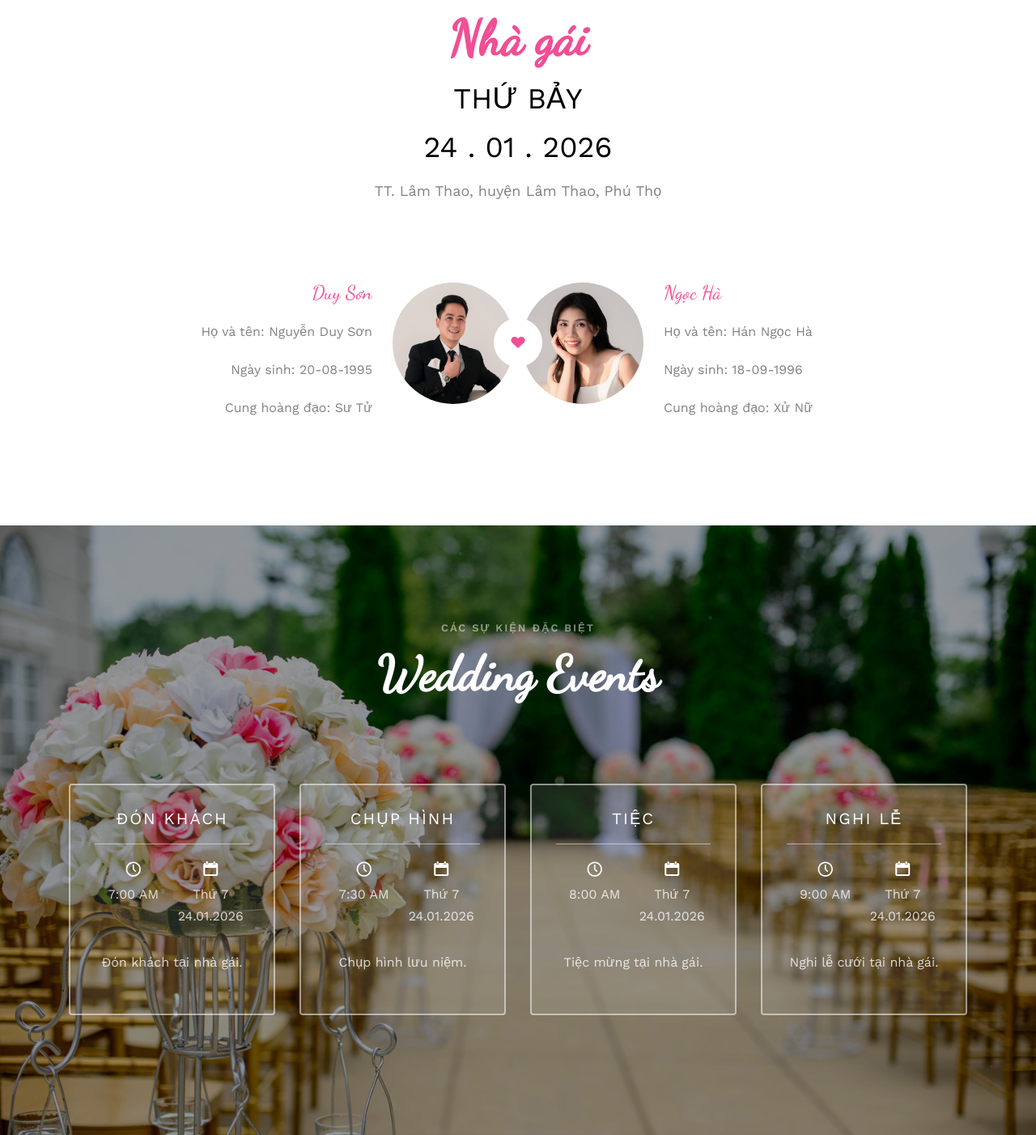
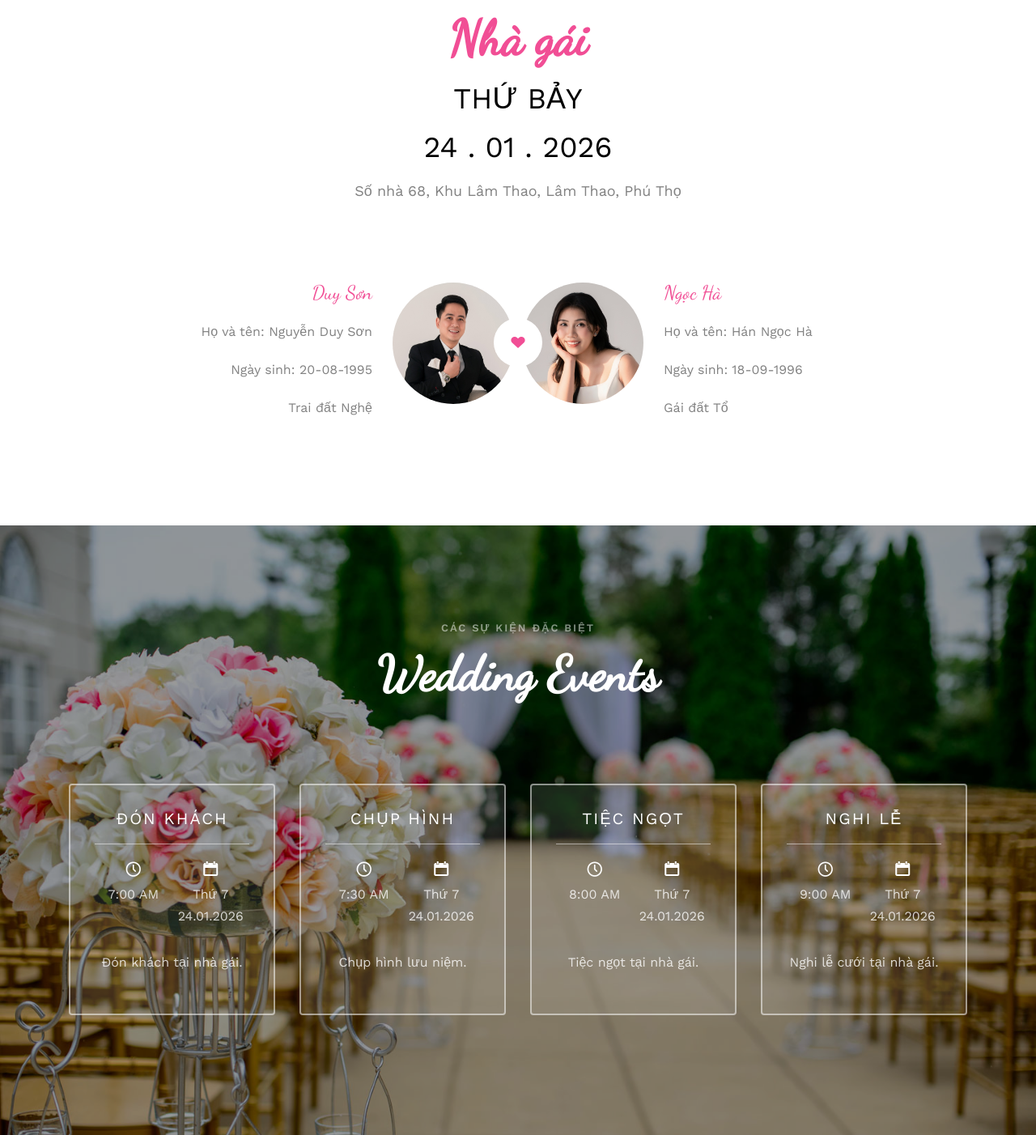
Before and after one commit to nglinh28/sonha, a plain HTML site: page index.html in a window 1280 px wide. Shown: the part 1009-2411 px from the top of the page at 81% size. Drawn offline with nearby package versions, Linux system fonts and the light colour scheme; files whose address does not match are found by name.

Commit message:
đổi tiệc

```diff
--- a/index.html
+++ b/index.html
@@ -120,7 +120,7 @@
 					<h2>Nhà gái</h2>
 					<h1>THỨ BẢY</h1>
 					<h1>24 . 01 . 2026</h1>
-					<p>TT. Lâm Thao, huyện Lâm Thao, Phú Thọ</p>
+					<p>Số nhà 68, Khu Lâm Thao, Lâm Thao, Phú Thọ</p>
 				</div>
 			</div>
 			<div class="couple-wrap animate-box">
@@ -132,7 +132,7 @@
 						<h3>Duy Sơn</h3>
 						<p>Họ và tên: Nguyễn Duy Sơn</p>
 						<p>Ngày sinh: 20-08-1995</p>
-						<p>Cung hoàng đạo: Sư Tử</p>
+						<p>Trai đất Nghệ</p>
 					</div>
 				</div>
 				<p class="heart text-center"><i class="icon-heart2"></i></p>
@@ -144,7 +144,7 @@
 						<h3>Ngọc Hà</h3>
 						<p>Họ và tên: Hán Ngọc Hà</p>
 						<p>Ngày sinh: 18-09-1996</p>
-						<p>Cung hoàng đạo: Xử Nữ</p>
+						<p>Gái đất Tổ</p>
 					</div>
 				</div>
 			</div>
@@ -196,7 +196,7 @@
 							</div>
 							<div class="col-md-3 col-sm-6 text-center">
 								<div class="event-wrap animate-box">
-									<h3>Tiệc</h3>
+									<h3>Tiệc ngọt</h3>
 									<div class="event-col">
 										<i class="icon-clock"></i>
 										<span>8:00 AM</span>
@@ -206,7 +206,7 @@
 										<span>Thứ 7</span>
 										<span>24.01.2026</span>
 									</div>
-									<p>Tiệc mừng tại nhà gái.</p>
+									<p>Tiệc ngọt tại nhà gái.</p>
 								</div>
 							</div>
 							<div class="col-md-3 col-sm-6 text-center">
```
